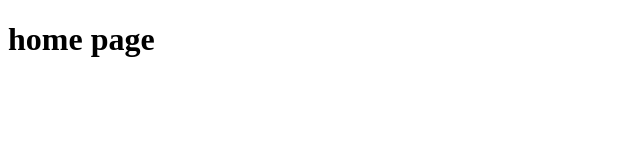
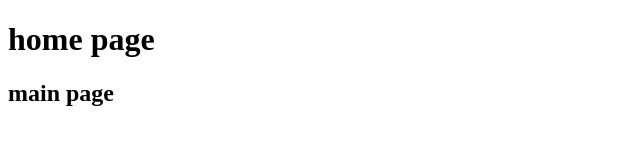
Before and after one commit to angeljaiswalcg-web/git-tag-practice, a plain HTML site: page index.html in a window 1280 px wide. Shown: the whole page, without its empty margins (0-640 px from the left). Drawn offline with Linux system fonts and the light colour scheme.

Commit message:
main page added

```diff
--- a/index.html
+++ b/index.html
@@ -7,5 +7,6 @@
 </head>
 <body>
     <h1>home page </h1>
+    <h2>main page </h2>
 </body>
 </html>
```
